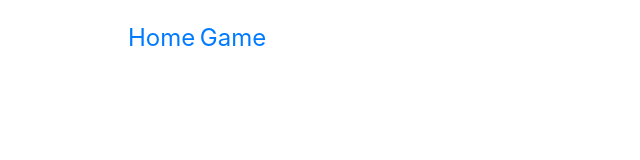
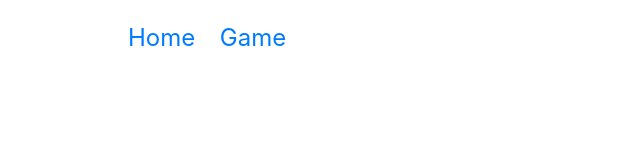
Before and after one commit to zsoltardai/statistics.github.io, a plain HTML site: page index.html in a window 1280 px wide. Shown: the full height of the page, 0-640 px from the left. Drawn offline with nearby package versions, Linux system fonts and the light colour scheme.

Commit message:
Update index.html

```diff
--- a/index.html
+++ b/index.html
@@ -11,7 +11,7 @@
     <body>
         <header>
             <a style="font-size: 18pt;" href="index.html">Home</a>
-            <a style="font-size: 18pt;" href="game/index.html">Game</a>
+            <a style="margin-left: 20px; font-size: 18pt;" href="game/index.html">Game</a>
         </header>
         <main>
 
```
